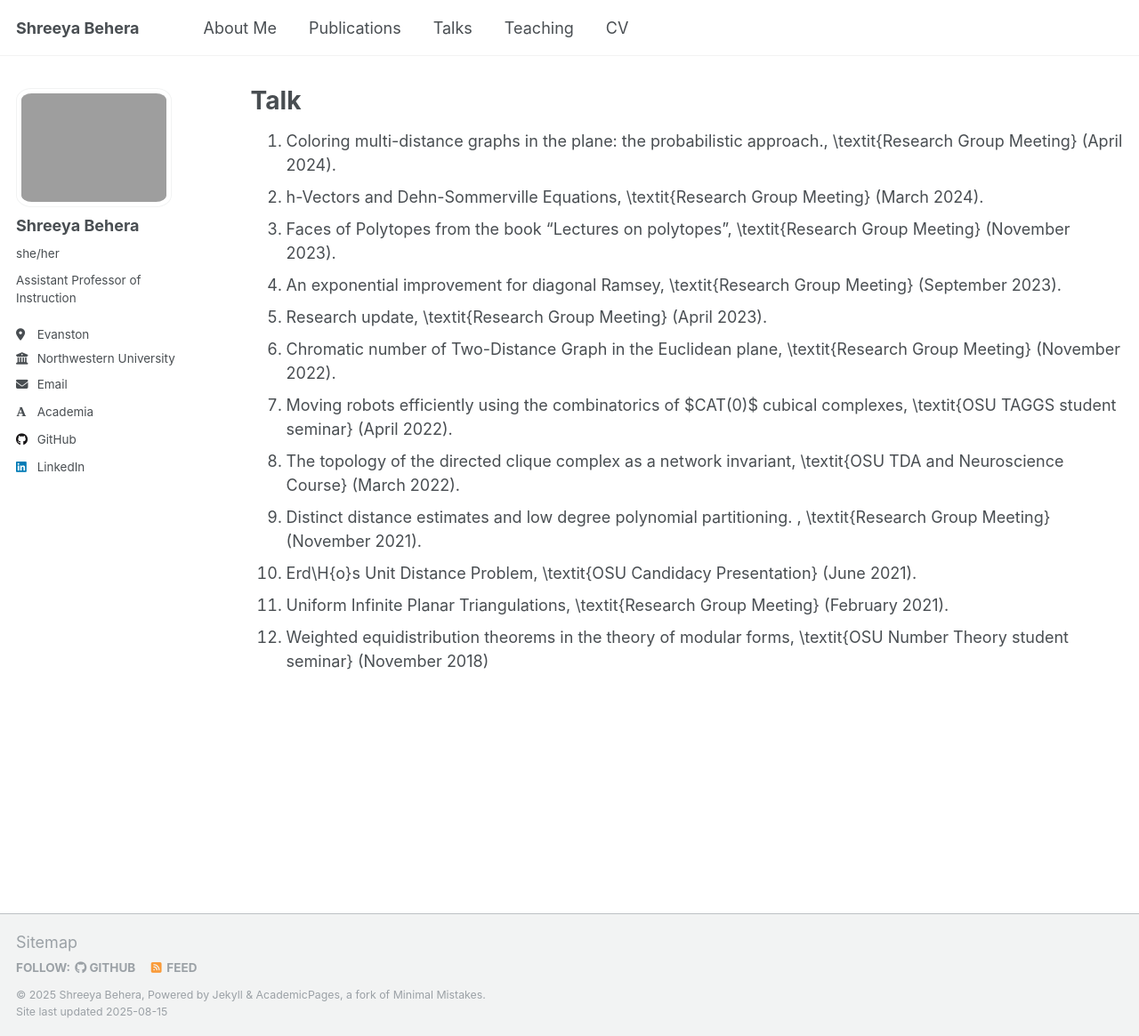
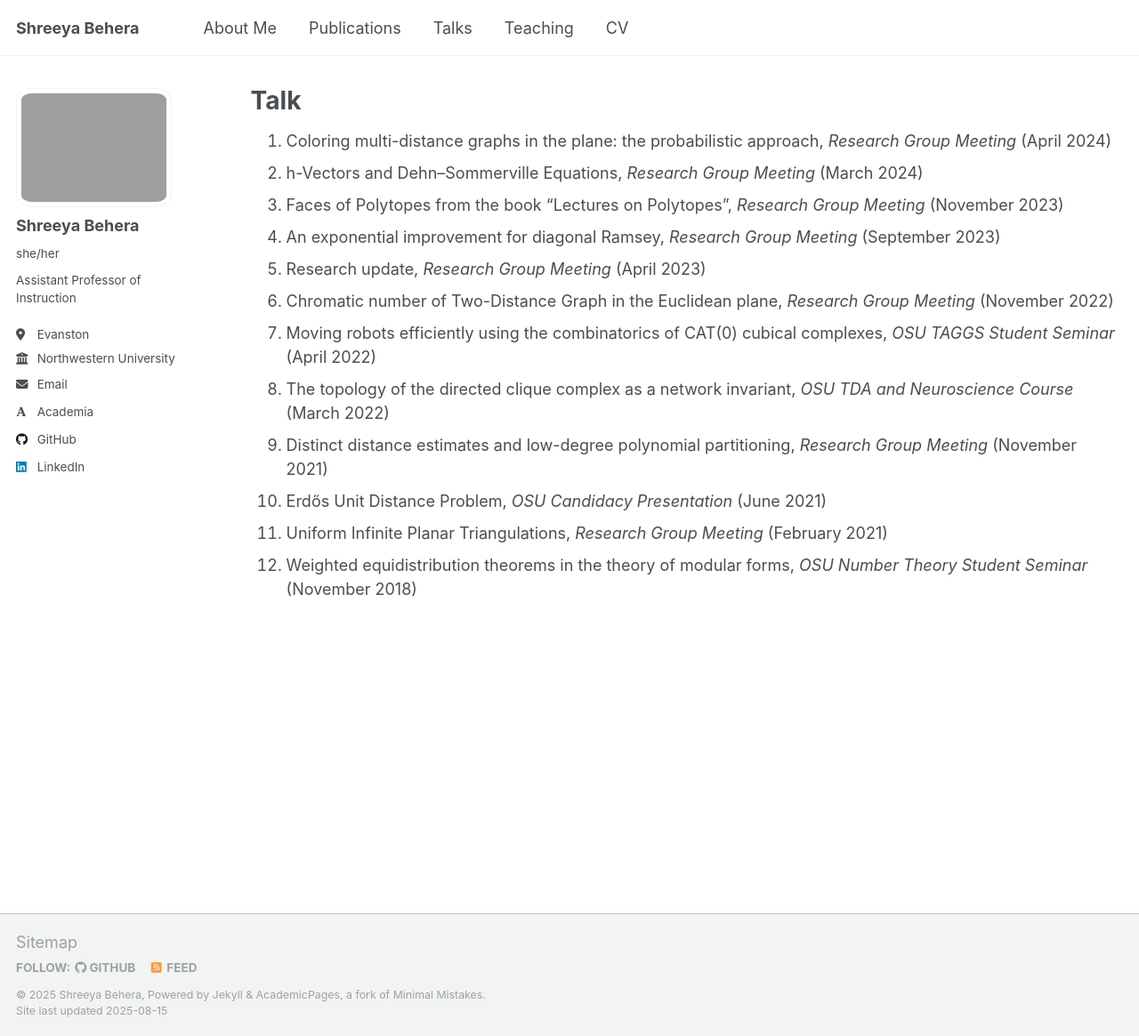
Before and after one commit to Shreeyabehera/shreeyabehera.github.io, a Jekyll site: the page built from _talks/2012-03-01-talk-1.md, in a window 1280 px wide and 1165 px high. Shown: the whole window at 89% size. Built offline with Jekyll 4.4.1, drawn with Linux system fonts in a browser that asks for light colours; some web fonts are replaced; a script that is not in the unit is left out.

Commit message:
Update 2012-03-01-talk-1.md

```diff
--- a/_talks/2012-03-01-talk-1.md
+++ b/_talks/2012-03-01-talk-1.md
@@ -6,19 +6,15 @@ author_profile: true
 ---
 
 
-1. Coloring multi-distance graphs in the plane: the probabilistic approach., \textit{Research Group Meeting} (April 2024).
-1. h-Vectors and Dehn-Sommerville Equations, \textit{Research Group Meeting} (March 2024).
-1. Faces of Polytopes from the book "Lectures on polytopes”, \textit{Research Group Meeting} (November 2023).
-1. An exponential improvement for diagonal Ramsey, \textit{Research Group Meeting} (September 2023).
-1. Research update, \textit{Research Group Meeting} (April 2023).
-1. Chromatic number of Two-Distance Graph in
-the Euclidean plane, \textit{Research Group Meeting} (November 2022).
-1. Moving robots efficiently using the combinatorics of $CAT(0)$ cubical complexes, \textit{OSU TAGGS student seminar} (April 2022).
-1. The topology of the directed clique complex as
-a network invariant, \textit{OSU TDA and Neuroscience Course} (March 2022).
-1. Distinct distance estimates and low degree polynomial partitioning.
-, \textit{Research Group Meeting} (November 2021).
-1. Erd\H{o}s Unit Distance Problem, \textit{OSU Candidacy Presentation} (June 2021).
-1. Uniform Infinite Planar Triangulations, \textit{Research Group Meeting} (February 2021).
-1. Weighted equidistribution theorems in the theory of modular forms,
-\textit{OSU Number Theory student seminar} (November 2018)
+1. Coloring multi-distance graphs in the plane: the probabilistic approach, *Research Group Meeting* (April 2024)
+2. h-Vectors and Dehn–Sommerville Equations, *Research Group Meeting* (March 2024)
+3. Faces of Polytopes from the book "Lectures on Polytopes", *Research Group Meeting* (November 2023)
+4. An exponential improvement for diagonal Ramsey, *Research Group Meeting* (September 2023)
+5. Research update, *Research Group Meeting* (April 2023)
+6. Chromatic number of Two-Distance Graph in the Euclidean plane, *Research Group Meeting* (November 2022)
+7. Moving robots efficiently using the combinatorics of CAT(0) cubical complexes, *OSU TAGGS Student Seminar* (April 2022)
+8. The topology of the directed clique complex as a network invariant, *OSU TDA and Neuroscience Course* (March 2022)
+9. Distinct distance estimates and low-degree polynomial partitioning, *Research Group Meeting* (November 2021)
+10. Erdős Unit Distance Problem, *OSU Candidacy Presentation* (June 2021)
+11. Uniform Infinite Planar Triangulations, *Research Group Meeting* (February 2021)
+12. Weighted equidistribution theorems in the theory of modular forms, *OSU Number Theory Student Seminar* (November 2018)
```
